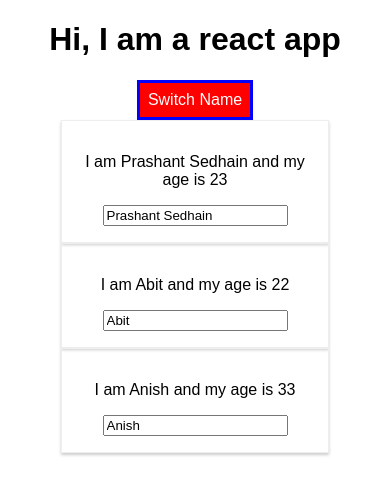
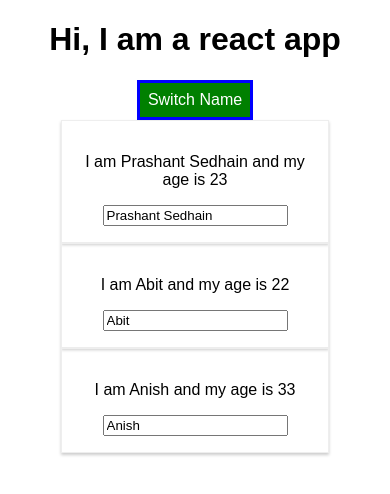
Before and after one commit to PrashantSedhain/React-Application, a React (Create React App) app: page / in a window 390 px wide. Both pictures are taken after a click on the button "Switch Name". Shown: the top 494 px of the page. Built offline with nearby package versions, Linux system fonts and the light colour scheme.

Commit message:
Learned about Radium and media queries

```diff
--- a/package.json
+++ b/package.json
@@ -3,6 +3,7 @@
   "version": "0.1.0",
   "private": true,
   "dependencies": {
+    "radium": "^0.26.0",
     "react": "^16.13.1",
     "react-dom": "^16.13.1",
     "react-scripts": "1.1.5"
--- a/src/App.css
+++ b/src/App.css
@@ -1,3 +1,11 @@
 .App {
   text-align: center;
 }
+
+.red {
+  color: red;
+}
+
+.bold {
+  color: pink;
+}
--- a/src/App.js
+++ b/src/App.js
@@ -1,6 +1,7 @@
 import React, { Component } from "react";
 import "./App.css";
 import Person from "./Person/Person";
+import Radium, { StyleRoot } from "radium";
 class App extends Component {
   state = {
     persons: [
@@ -57,11 +58,15 @@ class App extends Component {
       border: "3px solid blue",
       padding: "8px",
       cursor: "pointer",
+      ":hover": {
+        backgroundColor: "lightgreen",
+        color: "black",
+      },
     };
+
     let view = <div>I am empty</div>;
 
     if (this.state.showPersons) {
-      style.backgroundColor = "red";
       view = (
         <div>
           {this.state.persons.map((person, index) => {
@@ -78,16 +83,29 @@ class App extends Component {
         </div>
       );
     }
+
+    let classes = "";
+
+    if (this.state.persons.length <= 2) {
+      classes = "red";
+    }
+
+    if (this.state.persons.length <= 1) {
+      classes += classes + " bold";
+    }
+
     return (
+      <StyleRoot>
         <div className="App">
-        <h1>Hi, I am a react app</h1>
+          <h1 className={classes}> Hi, I am a react app</h1>
           <button style={style} onClick={this.switchNameHandler}>
             Switch Name
           </button>
           {view}
         </div>
+      </StyleRoot>
     );
   }
 }
 
-export default App;
+export default Radium(App);
--- a/src/Person/Person.js
+++ b/src/Person/Person.js
@@ -1,8 +1,14 @@
 import React from "react";
+import Radium from "radium";
 import "./person.css";
 const person = (props) => {
+  const style = {
+    "@media (min-width: 500px)": {
+      width: "450px",
+    },
+  };
   return (
-    <div className="Person">
+    <div className="Person" style={style}>
       <p onClick={props.click}>
         I am {props.name} and my age is {props.age}
       </p>
@@ -11,4 +17,4 @@ const person = (props) => {
   );
 };
 
-export default person;
+export default Radium(person);
--- a/src/Person/person.css
+++ b/src/Person/person.css
@@ -6,3 +6,9 @@
   padding: 16px;
   text-align: center;
 }
+/*
+@media (min-width: 50px) {
+  .Person {
+    width: 450px;
+  }
+} */
```
Also changed, not shown: 1 other file (tests, documents, lock files or other folders). Lines whose indentation alone changed are shown as unchanged.
